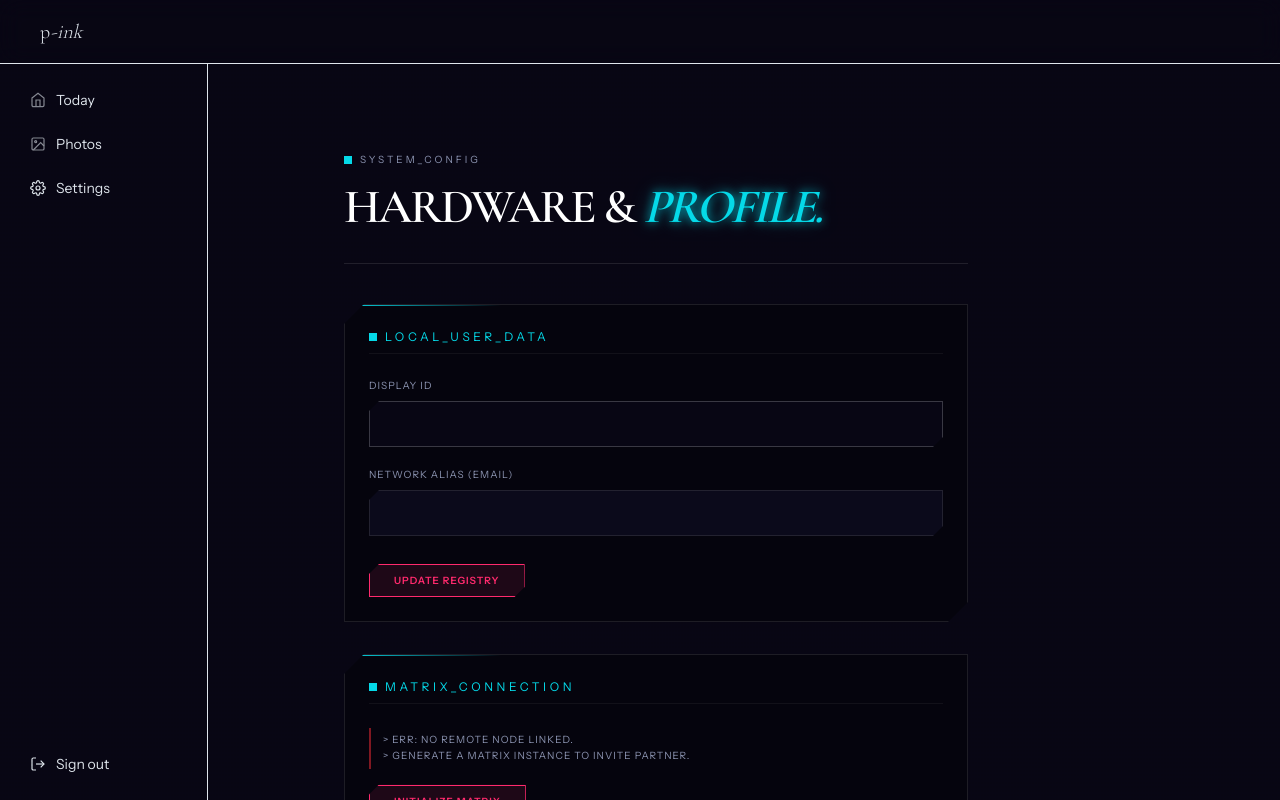
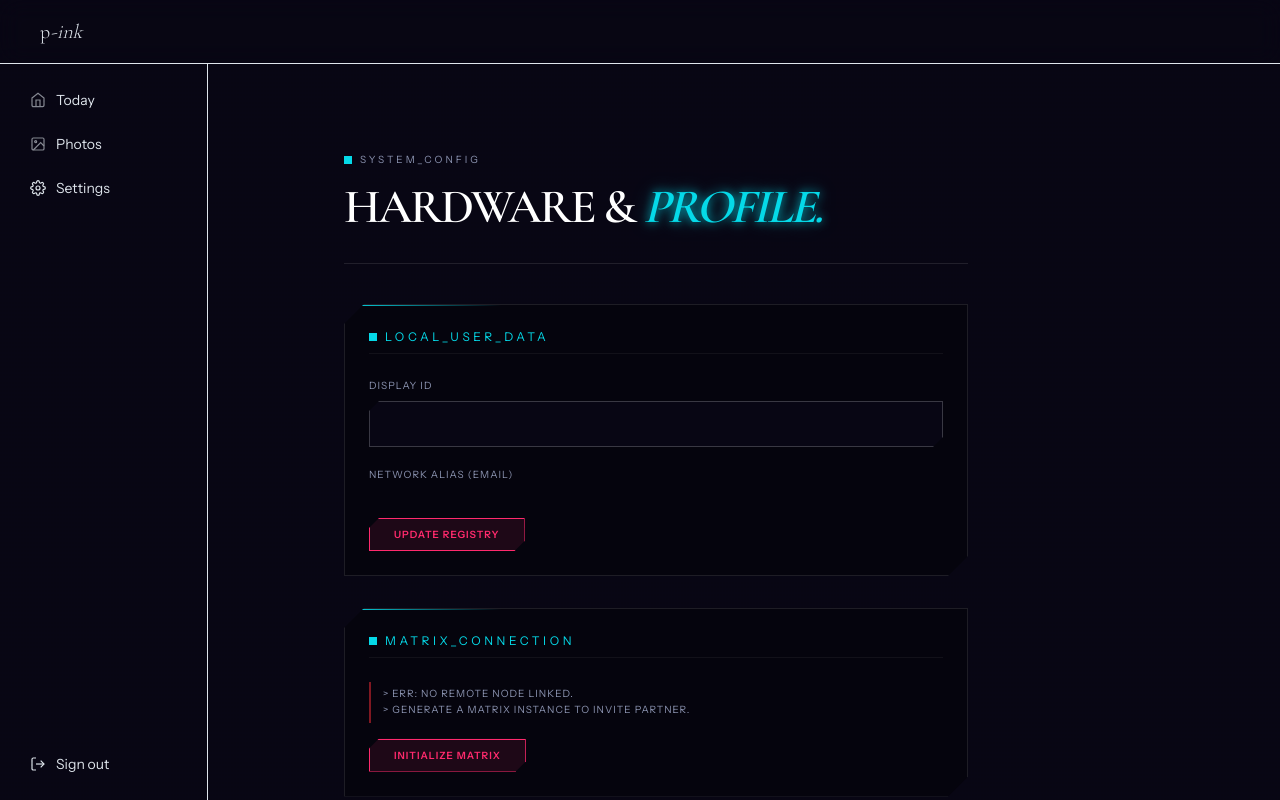
Before and after one commit to Martbul/p-ink, a Next.js app in the folder frontend/: page /settings in a window 1280 px wide. Shown: the top 800 px of the page. Built offline with nearby package versions, Linux system fonts and the light colour scheme; no server answers.

Commit message:
fix: comment cyberinput error for push

```diff
--- a/frontend/app/settings/page.tsx
+++ b/frontend/app/settings/page.tsx
@@ -232,7 +232,7 @@ export default function SettingsPage() {
               </div>
               <div>
                 <label className="block font-mono text-[10px] text-text-muted uppercase tracking-widest mb-2">Network Alias (Email)</label>
-                <CyberInput type="email" value={user?.email ?? ""} disabled />
+                {/* <CyberInput type="email" value={user?.email ?? ""} disabled /> */}
               </div>
               <div className="flex items-center gap-4 mt-2">
                 <CyberButton type="submit" loading={saving}>Update Registry</CyberButton>
```
